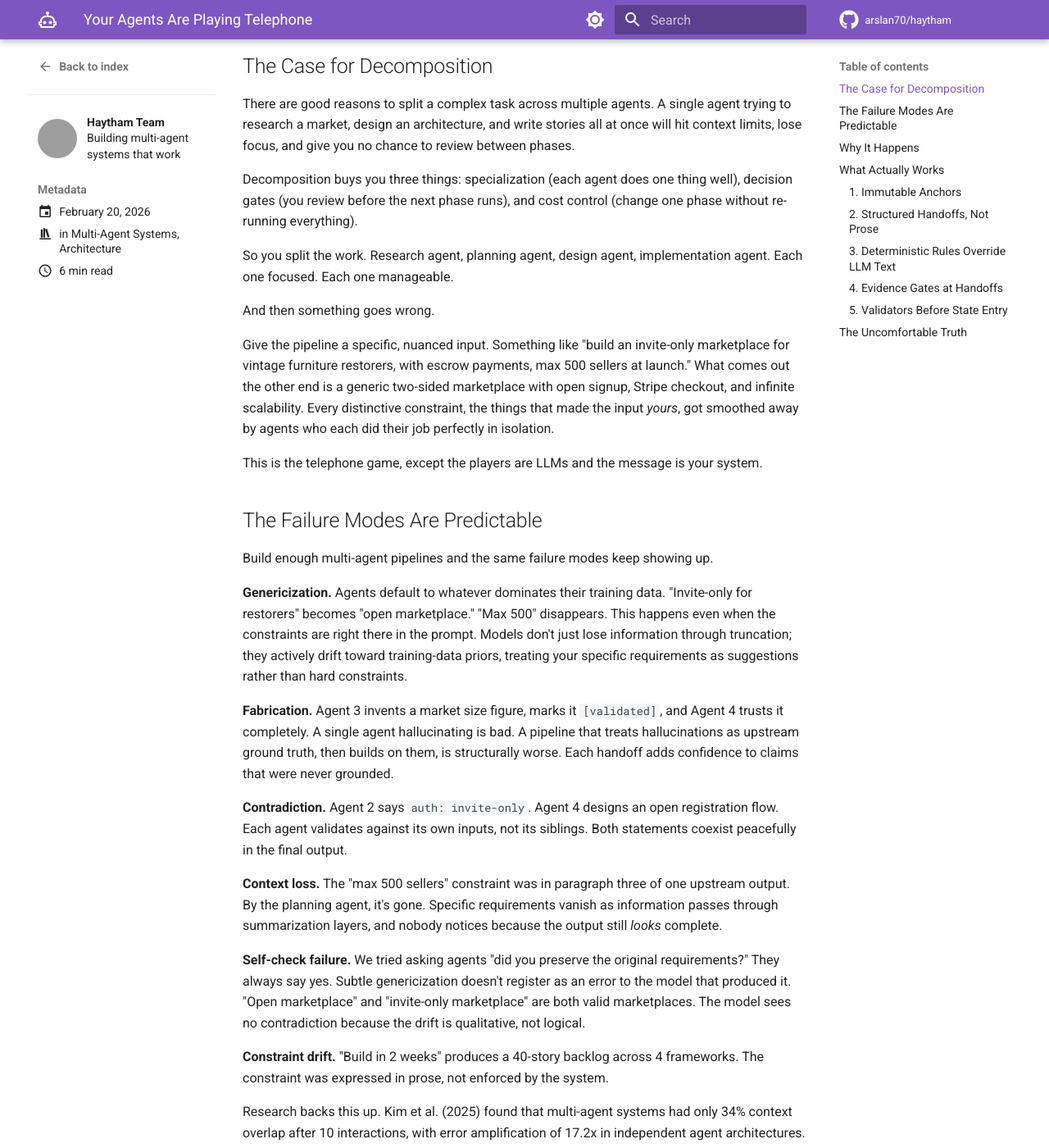
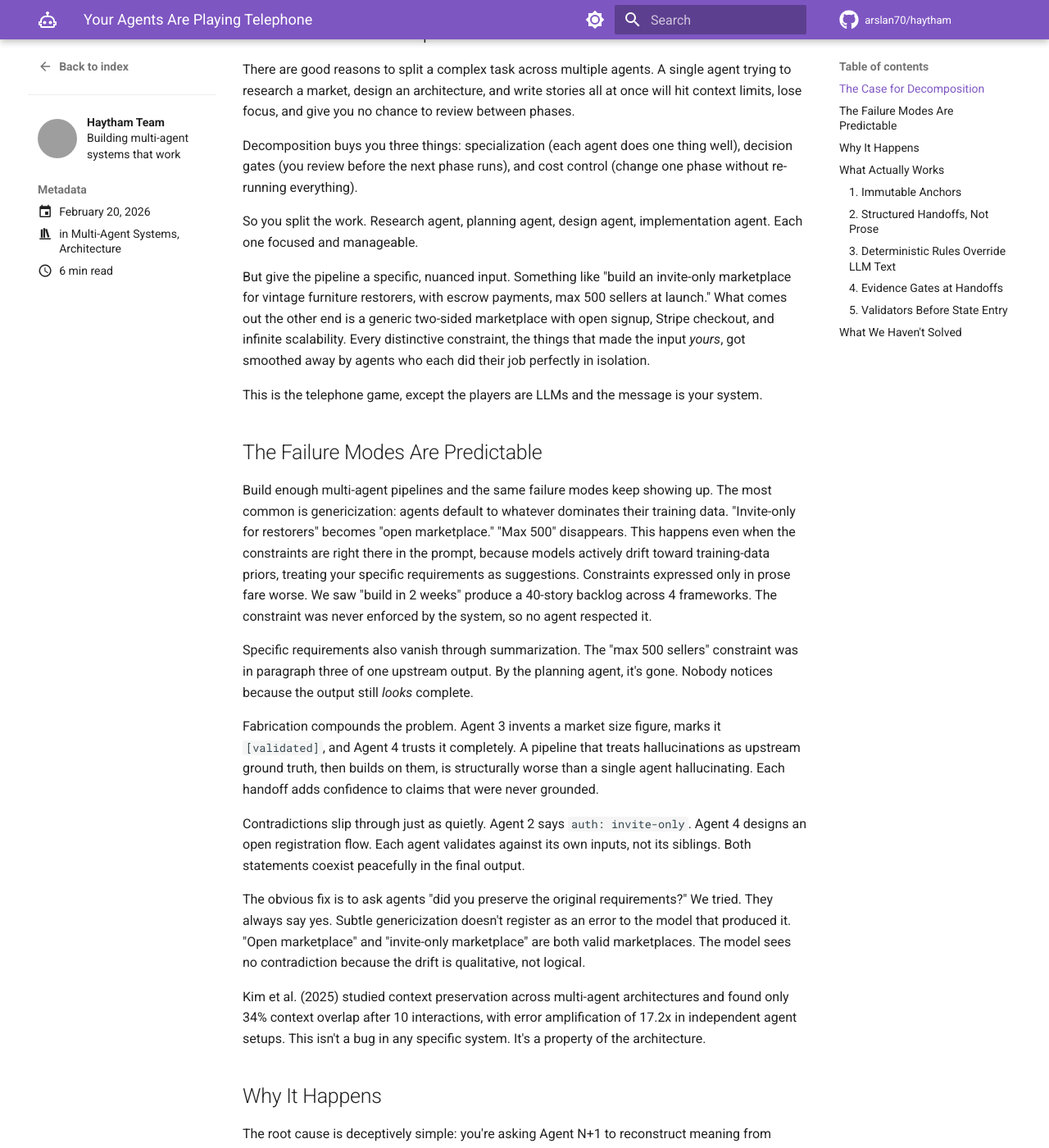
Before and after one commit to arslan70/haytham, an MkDocs documentation site: the page built from docs/blog/posts/2026-02-20-agents-playing-telephone.md, in a window 1280 px wide and 1400 px high, scrolled down 653 px. Shown: the whole window at 82% size. Built offline with MkDocs 1.6.1 and Material for MkDocs 9.7.7, drawn with Linux system fonts in a browser that asks for light colours; comment, search, counter and statistics services are not loaded; some of the changed text lies outside the part shown; grey boxes are pictures that could not be loaded.

Commit message:
feat: Introduce blog writing style guidelines and condense content in the 'Agents Playing Telephone' post.

```diff
--- a/docs/blog/posts/2026-02-20-agents-playing-telephone.md
+++ b/docs/blog/posts/2026-02-20-agents-playing-telephone.md
@@ -27,11 +25,9 @@ There are good reasons to split a complex task across multiple agents. A single
 
 Decomposition buys you three things: specialization (each agent does one thing well), decision gates (you review before the next phase runs), and cost control (change one phase without re-running everything).
 
-So you split the work. Research agent, planning agent, design agent, implementation agent. Each one focused. Each one manageable.
+So you split the work. Research agent, planning agent, design agent, implementation agent. Each one focused and manageable.
 
-And then something goes wrong.
-
-Give the pipeline a specific, nuanced input. Something like "build an invite-only marketplace for vintage furniture restorers, with escrow payments, max 500 sellers at launch." What comes out the other end is a generic two-sided marketplace with open signup, Stripe checkout, and infinite scalability. Every distinctive constraint, the things that made the input *yours*, got smoothed away by agents who each did their job perfectly in isolation.
+But give the pipeline a specific, nuanced input. Something like "build an invite-only marketplace for vintage furniture restorers, with escrow payments, max 500 sellers at launch." What comes out the other end is a generic two-sided marketplace with open signup, Stripe checkout, and infinite scalability. Every distinctive constraint, the things that made the input *yours*, got smoothed away by agents who each did their job perfectly in isolation.
 
 This is the telephone game, except the players are LLMs and the message is your system.
 
@@ -39,21 +35,17 @@ This is the telephone game, except the players are LLMs and the message is your
 
 ## The Failure Modes Are Predictable
 
-Build enough multi-agent pipelines and the same failure modes keep showing up.
+Build enough multi-agent pipelines and the same failure modes keep showing up. The most common is genericization: agents default to whatever dominates their training data. "Invite-only for restorers" becomes "open marketplace." "Max 500" disappears. This happens even when the constraints are right there in the prompt, because models actively drift toward training-data priors, treating your specific requirements as suggestions. Constraints expressed only in prose fare worse. We saw "build in 2 weeks" produce a 40-story backlog across 4 frameworks. The constraint was never enforced by the system, so no agent respected it.
 
-**Genericization.** Agents default to whatever dominates their training data. "Invite-only for restorers" becomes "open marketplace." "Max 500" disappears. This happens even when the constraints are right there in the prompt. Models don't just lose information through truncation; they actively drift toward training-data priors, treating your specific requirements as suggestions rather than hard constraints.
+Specific requirements also vanish through summarization. The "max 500 sellers" constraint was in paragraph three of one upstream output. By the planning agent, it's gone. Nobody notices because the output still *looks* complete.
 
-**Fabrication.** Agent 3 invents a market size figure, marks it `[validated]`, and Agent 4 trusts it completely. A single agent hallucinating is bad. A pipeline that treats hallucinations as upstream ground truth, then builds on them, is structurally worse. Each handoff adds confidence to claims that were never grounded.
+Fabrication compounds the problem. Agent 3 invents a market size figure, marks it `[validated]`, and Agent 4 trusts it completely. A pipeline that treats hallucinations as upstream ground truth, then builds on them, is structurally worse than a single agent hallucinating. Each handoff adds confidence to claims that were never grounded.
 
-**Contradiction.** Agent 2 says `auth: invite-only`. Agent 4 designs an open registration flow. Each agent validates against its own inputs, not its siblings. Both statements coexist peacefully in the final output.
+Contradictions slip through just as quietly. Agent 2 says `auth: invite-only`. Agent 4 designs an open registration flow. Each agent validates against its own inputs, not its siblings. Both statements coexist peacefully in the final output.
 
-**Context loss.** The "max 500 sellers" constraint was in paragraph three of one upstream output. By the planning agent, it's gone. Specific requirements vanish as information passes through summarization layers, and nobody notices because the output still *looks* complete.
+The obvious fix is to ask agents "did you preserve the original requirements?" We tried. They always say yes. Subtle genericization doesn't register as an error to the model that produced it. "Open marketplace" and "invite-only marketplace" are both valid marketplaces. The model sees no contradiction because the drift is qualitative, not logical.
 
-**Self-check failure.** We tried asking agents "did you preserve the original requirements?" They always say yes. Subtle genericization doesn't register as an error to the model that produced it. "Open marketplace" and "invite-only marketplace" are both valid marketplaces. The model sees no contradiction because the drift is qualitative, not logical.
-
-**Constraint drift.** "Build in 2 weeks" produces a 40-story backlog across 4 frameworks. The constraint was expressed in prose, not enforced by the system.
-
-Research backs this up. Kim et al. (2025) found that multi-agent systems had only 34% context overlap after 10 interactions, with error amplification of 17.2x in independent agent architectures. This isn't a bug in any specific system. It's a property of the architecture.
+Kim et al. (2025) studied context preservation across multi-agent architectures and found only 34% context overlap after 10 interactions, with error amplification of 17.2x in independent agent setups. This isn't a bug in any specific system. It's a property of the architecture.
 
 ## Why It Happens
 
@@ -134,21 +126,12 @@ Do this at the handoff boundary, not as a self-check (self-checks don't work, re
 
 Run validators after an agent completes but *before* its output enters the pipeline state. This is where you catch contradictions: if Agent 2 decided `auth: invite-only` and Agent 4 outputs an open registration flow, a validator at the boundary flags the conflict before it cements. Without this, you discover three stages later that your spec describes a completely different product.
 
-## The Uncomfortable Truth
+## What We Haven't Solved
 
-You can't fix the telephone game by making agents smarter. And you definitely can't fix it by adding *more* agents. The fix is structural:
+You can't fix the telephone game by making agents smarter, and you definitely can't fix it by adding more agents. The fix is structural: fewer handoffs, immutable anchors, structured data at boundaries, deterministic rules that code enforces, evidence gates, and validators before state entry.
 
-1. **Fewer handoffs** where the split doesn't justify the cost
-2. **Anchors** for things that must never change
-3. **Structured data** for things that must never be misinterpreted
-4. **Deterministic rules** for things that must never be overridden
-5. **Evidence gates** for things that must never be unsourced
-6. **Validators** for things that must never go unchecked
+That gets you a long way. Kim et al.'s study found that centralized verification drops error amplification from 17.2x to 4.4x. Meaningful, but not zero.
 
-The common thread: stop trusting prose as protocol. Every time you pass information between agents as natural language and hope it survives, you're playing telephone. Kim et al.'s numbers bear this out: centralized verification drops error amplification from 17.2x to 4.4x. Still not zero. But it's the difference between an output that resembles your input and one that doesn't.
+The hardest remaining problem is forced summarization. When a downstream agent genuinely needs context from five prior stages, something has to give. We're experimenting with selective context injection (full output for the most relevant upstream stages, summaries for the rest), but we don't have a clean answer yet.
 
-Your agents are doing their best. They're just playing a game they can't win. Change the game.
-
----
-
-*These patterns come from building [Haytham](https://github.com/arslan70/haytham), an open-source multi-agent system. The mangled outputs were real. The generic CRUD apps were not what we asked for.*
+If you're building a multi-agent pipeline and hitting similar problems, start with immutable anchors. They're the smallest change with the biggest impact. We're working through these patterns in [Haytham](https://github.com/arslan70/haytham), an open-source multi-agent system, and the codebase shows what this looks like in practice.
```
Also changed, not shown: other parts of docs/blog/posts/2026-02-20-agents-playing-telephone.md (+0 -2 lines), CLAUDE.md (+19 -0 lines).
